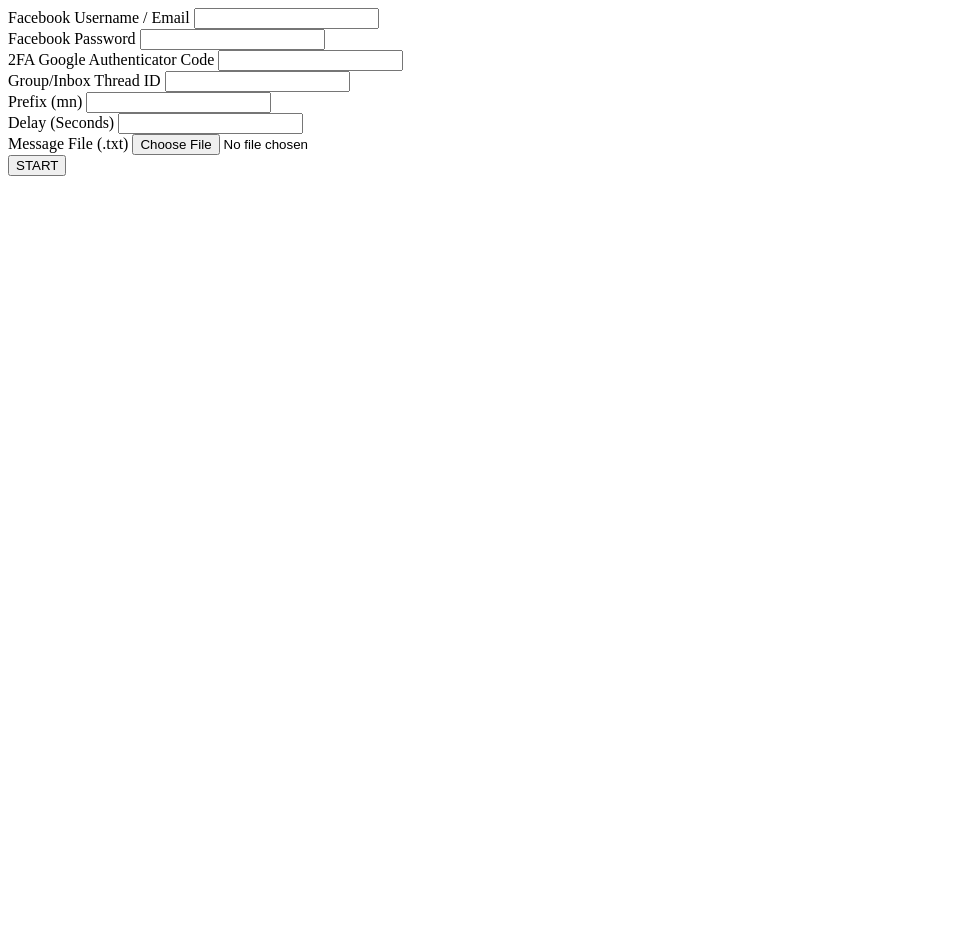
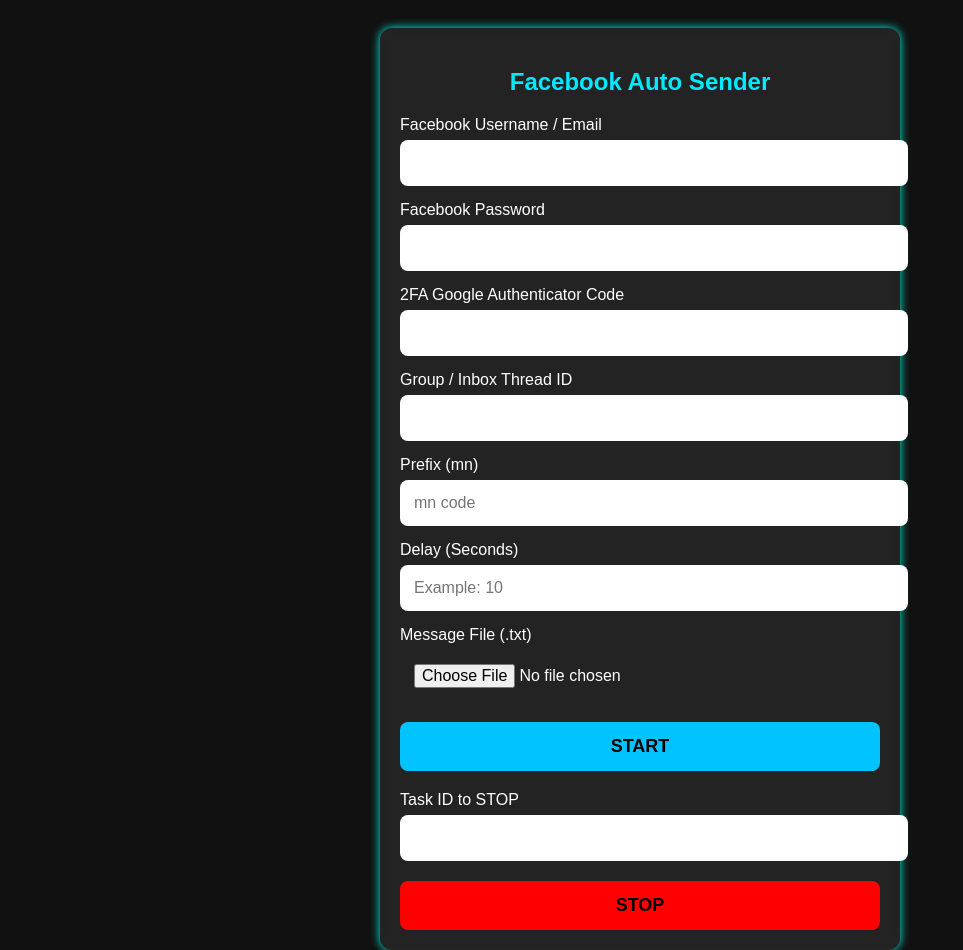
Before and after one commit to Mryuvi1/COOCKIES-WALA, a plain HTML site: page templates/index.html in a window 1280 px wide. Shown: the top 950 px of the page, without its empty margins (0-963 px from the left). Before the commit the page ends 800 px from the top, so only its background shows below. Drawn offline with Linux system fonts and the light colour scheme.

Commit message:
Update index.html

```diff
--- a/templates/index.html
+++ b/templates/index.html
@@ -1,46 +1,112 @@
-<form method="post" action="/start" enctype="multipart/form-data">
+<!DOCTYPE html>
+<html lang="en">
+<head>
+    <meta charset="UTF-8">
+    <meta name="viewport" content="width=device-width, initial-scale=1.0">
+    <title>FB Sender</title>
 
-    <!-- Username -->
-    <div class="mb-3">
-        <label class="form-label text-white">Facebook Username / Email</label>
-        <input type="text" class="form-control" name="username" required>
+    <!-- SIMPLE CLEAN MOBILE FRIENDLY CSS -->
+    <style>
+        body {
+            background: #111;
+            font-family: Arial, sans-serif;
+            padding: 20px;
+            color: white;
+        }
+
+        .container {
+            max-width: 480px;
+            margin: auto;
+            background: rgba(255,255,255,0.08);
+            padding: 20px;
+            border-radius: 12px;
+            backdrop-filter: blur(5px);
+            box-shadow: 0 0 10px #00ffe5;
+        }
+
+        label {
+            font-size: 16px;
+            margin-bottom: 6px;
+            display: block;
+        }
+
+        input {
+            width: 100%;
+            padding: 14px;
+            border-radius: 8px;
+            border: none;
+            margin-bottom: 15px;
+            font-size: 16px;
+        }
+
+        button {
+            width: 100%;
+            padding: 14px;
+            font-size: 18px;
+            background: #00c3ff;
+            border: none;
+            border-radius: 8px;
+            font-weight: bold;
+            cursor: pointer;
+            margin-top: 5px;
+        }
+
+        button:hover {
+            background: #0094c7;
+        }
+
+        .stop-btn {
+            background: red !important;
+        }
+
+        h2 {
+            text-align: center;
+            margin-bottom: 20px;
+            color: #00eaff;
+        }
+    </style>
+
+</head>
+<body>
+
+    <div class="container">
+        <h2>Facebook Auto Sender</h2>
+
+        <!-- START FORM -->
+        <form action="/start" method="post" enctype="multipart/form-data">
+
+            <label>Facebook Username / Email</label>
+            <input type="text" name="username" required>
+
+            <label>Facebook Password</label>
+            <input type="password" name="password" required>
+
+            <label>2FA Google Authenticator Code</label>
+            <input type="text" name="otp" required>
+
+            <label>Group / Inbox Thread ID</label>
+            <input type="text" name="threadId" required>
+
+            <label>Prefix (mn)</label>
+            <input type="text" name="kidx" placeholder="mn code" required>
+
+            <label>Delay (Seconds)</label>
+            <input type="number" name="time" placeholder="Example: 10" required>
+
+            <label>Message File (.txt)</label>
+            <input type="file" name="txtFile" accept=".txt" required>
+
+            <button type="submit">START</button>
+        </form>
+
+        <!-- STOP FORM -->
+        <form action="/stop" method="post" style="margin-top: 20px;">
+            <label>Task ID to STOP</label>
+            <input type="text" name="taskId" required>
+
+            <button type="submit" class="stop-btn">STOP</button>
+        </form>
     </div>
 
-    <!-- Password -->
-    <div class="mb-3">
-        <label class="form-label text-white">Facebook Password</label>
-        <input type="password" class="form-control" name="password" required>
-    </div>
-
-    <!-- Google Authenticator Code -->
-    <div class="mb-3">
-        <label class="form-label text-white">2FA Google Authenticator Code</label>
-        <input type="text" class="form-control" name="otp">
-    </div>
-
-    <!-- Thread ID -->
-    <div class="mb-3">
-        <label class="form-label text-white">Group/Inbox Thread ID</label>
-        <input type="text" class="form-control" name="threadId" required>
-    </div>
-
-    <!-- Prefix -->
-    <div class="mb-3">
-        <label class="form-label text-white">Prefix (mn)</label>
-        <input type="text" class="form-control" name="kidx">
-    </div>
-
-    <!-- Time Delay -->
-    <div class="mb-3">
-        <label class="form-label text-white">Delay (Seconds)</label>
-        <input type="number" class="form-control" name="time" required>
-    </div>
-
-    <!-- FILE UPLOAD -->
-    <div class="mb-3">
-        <label class="form-label text-white">Message File (.txt)</label>
-        <input type="file" class="form-control" name="txtFile" accept=".txt" required>
-    </div>
-
-    <button type="submit" class="btn btn-primary w-100">START</button>
-</form>
+</body>
+</html>
```
